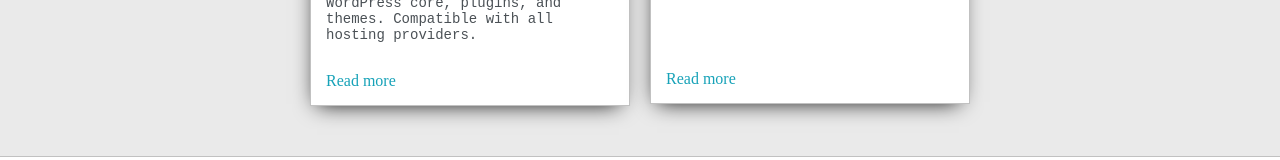
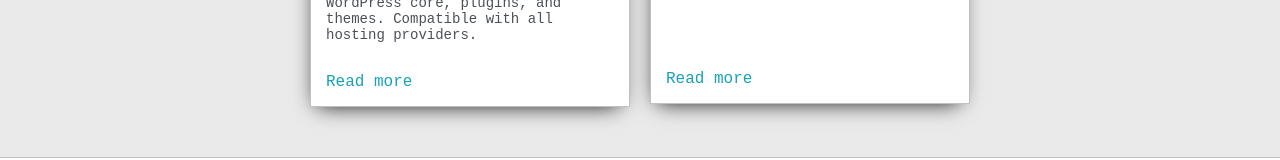
Before and after one commit to Ralence/personal-site, a Next.js app: page / in a window 1280 px wide. Shown: the part 1650-1810 px from the top of the page. Built offline with nearby package versions, Linux system fonts and the light colour scheme.

Commit message:
fix: small fixes and improvements

```diff
--- a/components/Contact.jsx
+++ b/components/Contact.jsx
@@ -59,7 +59,7 @@ const Contact = () => {
   return (
     <section className="s2">
       <div className="main-container">
-        <h3 style={{ "text-align": "center" }}>Get In Touch</h3>
+        <h3 style={{ textAlign: "center" }}>Get In Touch</h3>
         <LoadingOverlay
           active={loading}
           spinner
--- a/components/Intro.jsx
+++ b/components/Intro.jsx
@@ -3,9 +3,10 @@ import Image from "next/image";
 import MainPageHeading from "./MainPageHeading";
 import themes from "../constants/themes";
 
+import raleImg from "../public/rale.jpg";
+
 function Intro({ setTheme }) {
   return (
-    <div>
     <section className="s1">
       <MainPageHeading />
       <div className="main-container">
@@ -24,10 +25,10 @@ function Intro({ setTheme }) {
             </ul>
           </div>
           <div className="left-column">
-              <div className="profile_pic" objectFit="contain">
+            <div className="profile_pic">
               <Image
                 id="profile_pic"
-                  src="/rale.jpg"
+                src={raleImg}
                 alt="photo of me chilling"
                 width={200}
                 height={200}
@@ -85,7 +86,6 @@ function Intro({ setTheme }) {
         </div>
       </div>
     </section>
-    </div>
   );
 }
 
--- a/components/ProjectImages.jsx
+++ b/components/ProjectImages.jsx
@@ -6,7 +6,7 @@ const ProjectImages = ({ images, video }) => {
   return (
     <section className="s1 project_images">
       <div className="main-container">
-        <h4 style={{ "text-align": "center" }}>Project video</h4>
+        <h4 style={{ textAlign: "center" }}>Project video</h4>
         <div style={{ margin: "auto", marginBottom: "25px", width: "340px" }}>
           <span>
             * please note that the current state of the project might be different from what is
@@ -25,7 +25,7 @@ const ProjectImages = ({ images, video }) => {
           <ReactPlayer url={video} controls width="80%" />
         </div>
 
-        {images && <h4 style={{ "text-align": "center" }}>Project screenshots</h4>}
+        {images && <h4 style={{ textAlign: "center" }}>Project screenshots</h4>}
         <div className="post_wrapper project_ss_wrapper">
           {images?.map((image, i) => (
             <div key={i} className="post project_ss">
--- a/components/Projects.jsx
+++ b/components/Projects.jsx
@@ -10,10 +10,10 @@ const Projects = () => {
   return (
     <section className="s1">
       <div className="main-container">
-        <h3 style={{ "text-align": "center" }}>Check out my latest projects</h3>
+        <h3 style={{ textAlign: "center" }}>Check out my latest projects</h3>
 
         <div className="post-wrapper">
-          <Link href="projects/hub" passHref>
+          <Link href="/projects/hub" passHref>
             <a>
               <div>
                 <div className="post">
@@ -33,7 +33,7 @@ const Projects = () => {
                     </p>
                   </div>
                   <div style={{ margin: "15px", marginTop: "auto" }}>
-                    <a>Read more</a>
+                    <span>Read more</span>
                   </div>
                 </div>
               </div>
@@ -59,7 +59,7 @@ const Projects = () => {
                     </p>
                   </div>
                   <div style={{ margin: "15px", marginTop: "auto" }}>
-                    <a>Read more</a>
+                    <span>Read more</span>
                   </div>
                 </div>
               </div>
--- a/pages/_document.js
+++ b/pages/_document.js
@@ -9,12 +9,7 @@ export default class MyDocument extends Document {
     try {
       ctx.renderPage = () =>
         originalRenderPage({
-          enhanceApp: (App) => (props) =>
-            sheet.collectStyles(
-              <div>
-                <App {...props} />
-              </div>
-            ),
+          enhanceApp: (App) => (props) => sheet.collectStyles(<App {...props} />),
         });
 
       const initialProps = await Document.getInitialProps(ctx);
--- a/pages/index.js
+++ b/pages/index.js
@@ -6,7 +6,7 @@ import { NextSeo } from "next-seo";
 
 export default function Home({ setTheme }) {
   return (
-    <div>
+    <>
       <NextSeo
         title="Ranko Ostojic - web developer"
         description="Ranko Ostojic is a front end web developer with extensive knowledge in creating SPAs with JavaScript, HTML and SCC especially proficient with React JS Library."
@@ -15,6 +15,6 @@ export default function Home({ setTheme }) {
       <About />
       <Projects />
       <Contact />
-    </div>
+    </>
   );
 }
```
Lines whose indentation alone changed are shown as unchanged.
